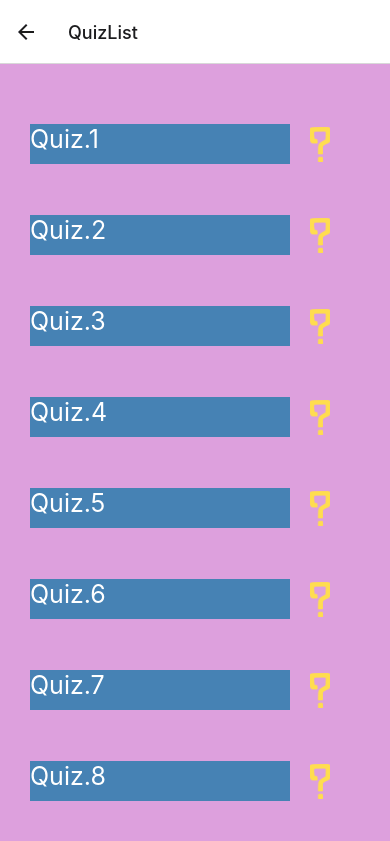
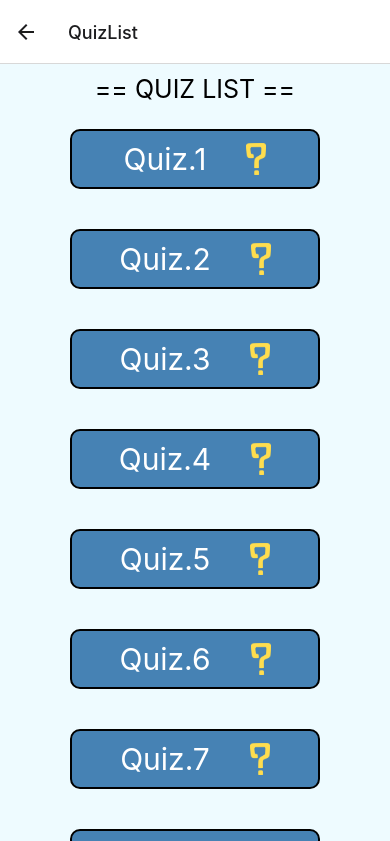
Before and after one commit to ckqn06/MobileSW_5, a React Native app: screen /QuizList in a window 390 px wide. Shown: the top 841 px of the page. Built offline with nearby package versions, Linux system fonts and the light colour scheme.

Commit message:
퀴즈 리스트 수정

```diff
--- a/Screen/Main.js
+++ b/Screen/Main.js
@@ -1,4 +1,4 @@
-import { View, Text, StyleSheet, Image, Button, TouchableOpacity } from "react-native";
+import { View, Text, StyleSheet, Image, TouchableOpacity } from "react-native";
 
 const Main = (props) => {
     return (
--- a/Screen/QuizList.js
+++ b/Screen/QuizList.js
@@ -1,4 +1,4 @@
-import { View, Text, Button, StyleSheet, ScrollView, Image, TouchableOpacity } from "react-native";
+import { ScrollView, View, Text, Button, StyleSheet, Image, TouchableOpacity } from "react-native";
 import {useState} from 'react'
 import { useSelector, useDispatch } from "react-redux"
 
@@ -19,154 +19,92 @@ const QuizList = (props) => {
     const [icon8, setIcon8] = useState(Yet);
     //점수 값에 따라 해당 퀴즈 번호 사진들을 변경  (score == 0), (score != 0 || score !=3), (score == 3)
 
+    return(
+        <ScrollView style ={styles.mainView}>
+            <View style = {styles.mainText}>
+                <Text style = {{fontSize:25}}>== QUIZ LIST ==</Text>
+            </View>
 
-    return(
-        <ScrollView style ={{width:"100%"}}>
-        <View style ={styles.container}>
-            <View style = {styles.main}>
-                    <TouchableOpacity>
-                    <Text
-                    style = {styles.button}
-                    onPress ={() => {
-                        props.navigation.navigate("Quiz1")
-                    }}
-                    >
-                    Quiz.1
-                    </Text>
+            <TouchableOpacity onPress ={() => {props.navigation.navigate("Quiz1")}}>
+                <View style = {styles.subView}>
+                    <Text style = {styles.button}>Quiz.1</Text>
+                    <Image
+                     style = {styles.statusImage}
+                     source = {icon1}/>
+                </View>
             </TouchableOpacity>
+
+            <TouchableOpacity onPress ={() => {props.navigation.navigate("Quiz2")}}>
+                <View style = {styles.subView}>
+                    <Text style = {styles.button}>Quiz.2</Text>
                     <Image
-                    style = {{width:20, height:35}}
-                    source = {icon1}
-                    />
+                     style = {styles.statusImage}
+                     source = {Yet}/>
                 </View>
-            <View style = {styles.main}>
-                <TouchableOpacity>
-                <Text
-                 style = {styles.button}
-                 onPress ={() => {
-                    props.navigation.navigate("Quiz2")
-                }}
-                >
-                Quiz.2
-                </Text>
             </TouchableOpacity>
+
+            <TouchableOpacity onPress ={() => {props.navigation.navigate("Quiz3")}}>
+                <View style = {styles.subView}>
+                    <Text style = {styles.button}>Quiz.3</Text>
                     <Image
-                style = {{width:20, height:35}}
-                source = {Yet}
-                />
+                     style = {styles.statusImage}
+                     source = {Yet}/>
                 </View>
-            <View style = {styles.main}>
-                <TouchableOpacity>
-                <Text
-                 style = {styles.button}
-                 onPress ={() => {
-                    props.navigation.navigate("Quiz3")
-                }}
-                >
-                Quiz.3
-                </Text>
             </TouchableOpacity>
+
+            <TouchableOpacity onPress ={() => {props.navigation.navigate("Quiz4")}}>
+                <View style = {styles.subView}>
+                    <Text style = {styles.button}>Quiz.4</Text>
                     <Image
-                style = {{width:20, height:35}}
-                source = {Yet}
-                />
+                     style = {styles.statusImage}
+                     source = {Yet}/>
                 </View>
-            <View style = {styles.main}>
-                <TouchableOpacity>
-                <Text
-                 style = {styles.button}
-                 onPress ={() => {
-                    props.navigation.navigate("Quiz4")
-                }}
-                >
-                Quiz.4
-                </Text>
             </TouchableOpacity>
+
+            <TouchableOpacity onPress ={() => {props.navigation.navigate("Quiz5")}}>
+                <View style = {styles.subView}>
+                    <Text style = {styles.button}>Quiz.5</Text>
                     <Image
-                style = {{width:20, height:35}}
-                source = {Yet}
-                />
+                     style = {styles.statusImage}
+                     source = {Yet}/>
                 </View>
-            <View style = {styles.main}>
-                <TouchableOpacity>
-                <Text
-                 style = {styles.button}
-                 onPress ={() => {
-                    props.navigation.navigate("Quiz5")
-                }}
-                >
-                Quiz.5
-                </Text>
             </TouchableOpacity>
+
+            <TouchableOpacity onPress ={() => {props.navigation.navigate("Quiz6")}}>
+                <View style = {styles.subView}>
+                    <Text style = {styles.button}>Quiz.6</Text>
                     <Image
-                style = {{width:20, height:35}}
-                source = {Yet}
-                />
+                     style = {styles.statusImage}
+                     source = {Yet}/>
                 </View>
-            <View style = {styles.main}>
-                <TouchableOpacity>
-                <Text
-                 style = {styles.button}
-                 onPress ={() => {
-                    props.navigation.navigate("Quiz6")
-                }}
-                >
-                Quiz.6
-                </Text>
             </TouchableOpacity>
+
+            <TouchableOpacity onPress ={() => {props.navigation.navigate("Quiz7")}}>
+                <View style = {styles.subView}>
+                    <Text style = {styles.button}>Quiz.7</Text>
                     <Image
-                style = {{width:20, height:35}}
-                source = {Yet}
-                />
+                     style = {styles.statusImage}
+                     source = {Yet}/>
                 </View>
-            <View style = {styles.main}>
-                <TouchableOpacity>
-                <Text
-                 style = {styles.button}
-                 onPress ={() => {
-                    props.navigation.navigate("Quiz7")
-                }}
-                >
-                Quiz.7
-                </Text>
             </TouchableOpacity>
+
+            <TouchableOpacity onPress ={() => {props.navigation.navigate("Quiz8")}}>
+                <View style = {styles.subView}>
+                    <Text style = {styles.button}>Quiz.8</Text>
                     <Image
-                style = {{width:20, height:35}}
-                source = {Yet}
-                />
+                     style = {styles.statusImage}
+                     source = {Yet}/>
                 </View>
-            <View style = {styles.main}>
-                <TouchableOpacity>
-                <Text
-                 style = {styles.button}
-                 onPress ={() => {
-                    props.navigation.navigate("Quiz8")
-                }}
-                >
-                Quiz.8
-                </Text>
             </TouchableOpacity>
-                <Image
-                style = {{width:20, height:35}}
-                source = {Yet}
-                />
+
+            <TouchableOpacity onPress ={() => {props.navigation.navigate("Start")}}>
+                <View style = {styles.subView}>
+                    <Text style = {styles.submitbutton}>SUBMIT</Text>
                 </View>
-            <View style = {styles.main}>
-                <TouchableOpacity>
-                <Text
-                 style = {styles.submitbutton}
-                 onPress ={() => {
-                    props.navigation.navigate("Start")
-                }}
-                >
-                submit
-                </Text>
             </TouchableOpacity>
-            </View>
-        </View>
+
             <View>
                 {/* <Text>Score1: {JSON.stringify(Score1)}</Text> */}
-
                 {/*<Text>Current Score: {scoreCounter}</Text>*/}
             </View>
         </ScrollView>
@@ -174,36 +112,45 @@ const QuizList = (props) => {
 }
 
 const styles = StyleSheet.create({
-    container: {
+    mainView: {
         flex:1,
-        backgroundColor: '#DDA0DD',
-        paddingTop: 30,
-        paddingBottom: 30
+        width:'100%',
+        backgroundColor:'#eefbff'
     },
-    main: {
-        marginLeft: 10,
-        marginRight: 40,
-        marginBottom: 1,
-        marginTop: 10,
-        flexDirection: 'row',
-        alignItems: 'center'
+    subView: {
+        flexDirection:'row',
+        justifyContent:'center',
+        padding:10,
+        marginLeft:70,
+        marginRight:70,
+        marginTop:15,
+        marginBottom:25,
+        borderRadius:10,
+        borderWidth:2,
+        borderColor:'black',
+        backgroundColor:'steelblue'
+    },
+    mainText: {
+        alignItems:'center',
+        justifyContent:'center',
+        padding:10,
     },
     button: {
-        width: 260,
-        height: 40,
-        backgroundColor: 'steelblue',
-        color: 'white',
-        margin: 20,
-        fontSize: 25
+        alignItems:'center',
+        fontSize:30,
+        color:'white'
     },
     submitbutton: {
-        width: 300,
-        height: 40,
-        backgroundColor: 'steelblue',
-        color: 'white',
-        margin: 20,
+        backgroundColor:'steelblue',
+        color:'white',
         fontSize: 30
     },
+    statusImage: {
+        marginLeft:40,
+        width:20,
+        height:35,
+        resizeMode:'contain'
+    }
 });
 
 
```
Lines whose indentation alone changed are shown as unchanged.
